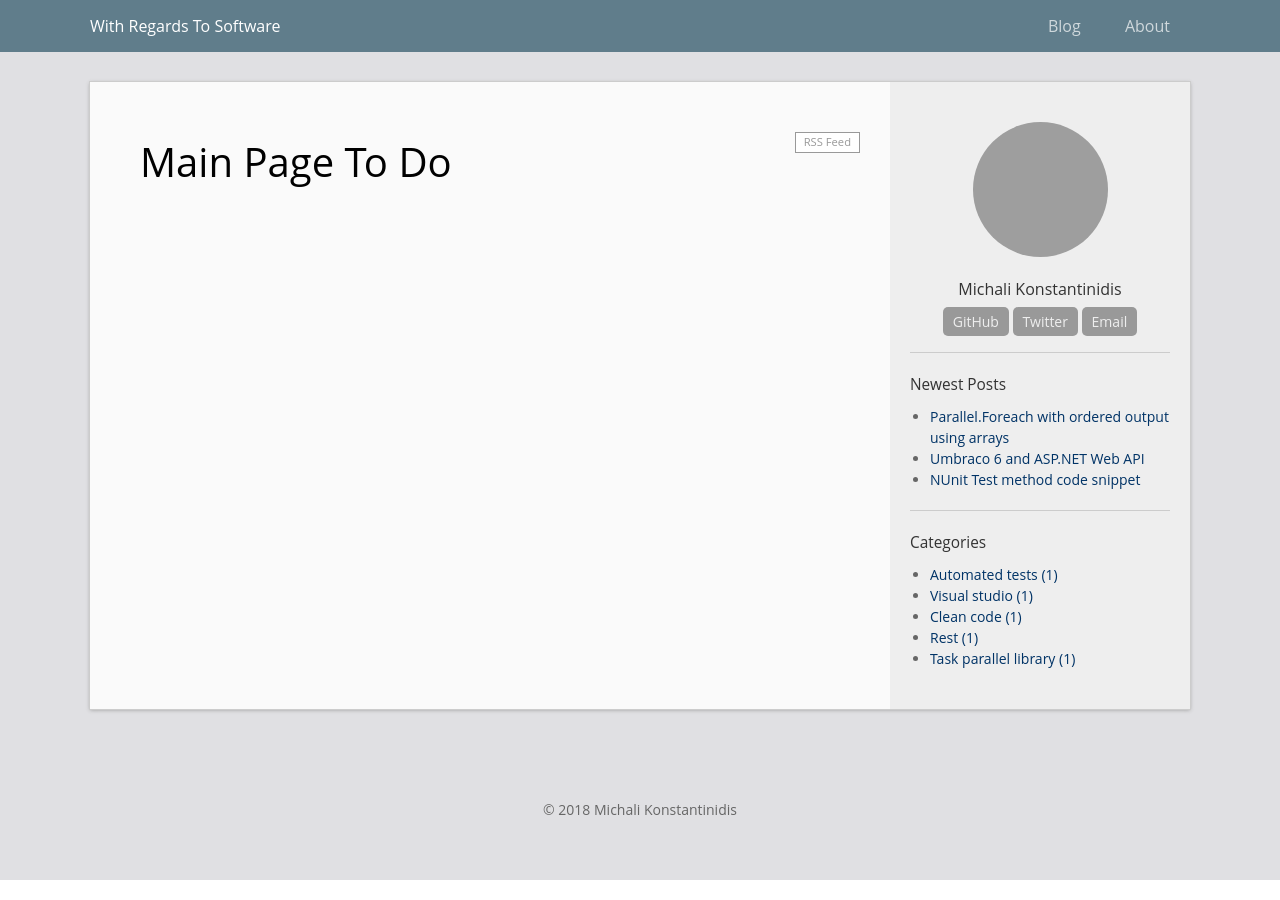
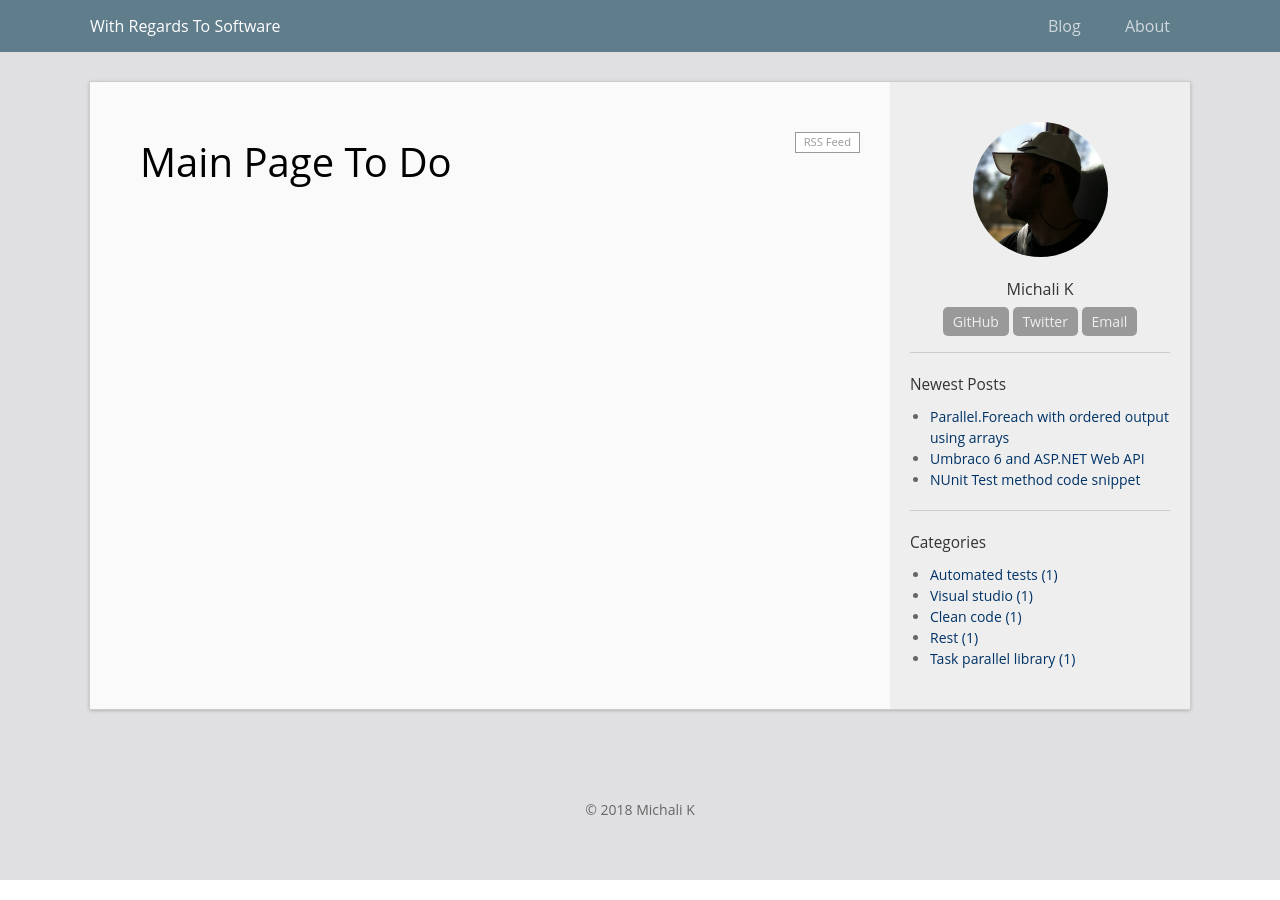
Before and after one commit to michali/blog, a Jekyll site: the page built from index.html, in a window 1280 px wide. Built offline with Jekyll 4.4.1, drawn with Linux system fonts in a browser that asks for light colours; grey boxes are pictures that could not be loaded.

Commit message:
Added profile picture

```diff
--- a/_config.yml
+++ b/_config.yml
@@ -7,8 +7,8 @@ description: >
 
 # Your information
 email: michali@gmail.com
-author: Michali Konstantinidis
-avatar: "//www.gravatar.com/avatar/your_email_md5?d=mm&s=135"
+author: Michali K
+avatar: "/assets/profile.jpg"
 profile: A software engineer based in Sydney
 twitter_username: michalikons
 github_username:  michali
```
Also changed, not shown: assets/profile.jpg (added).
